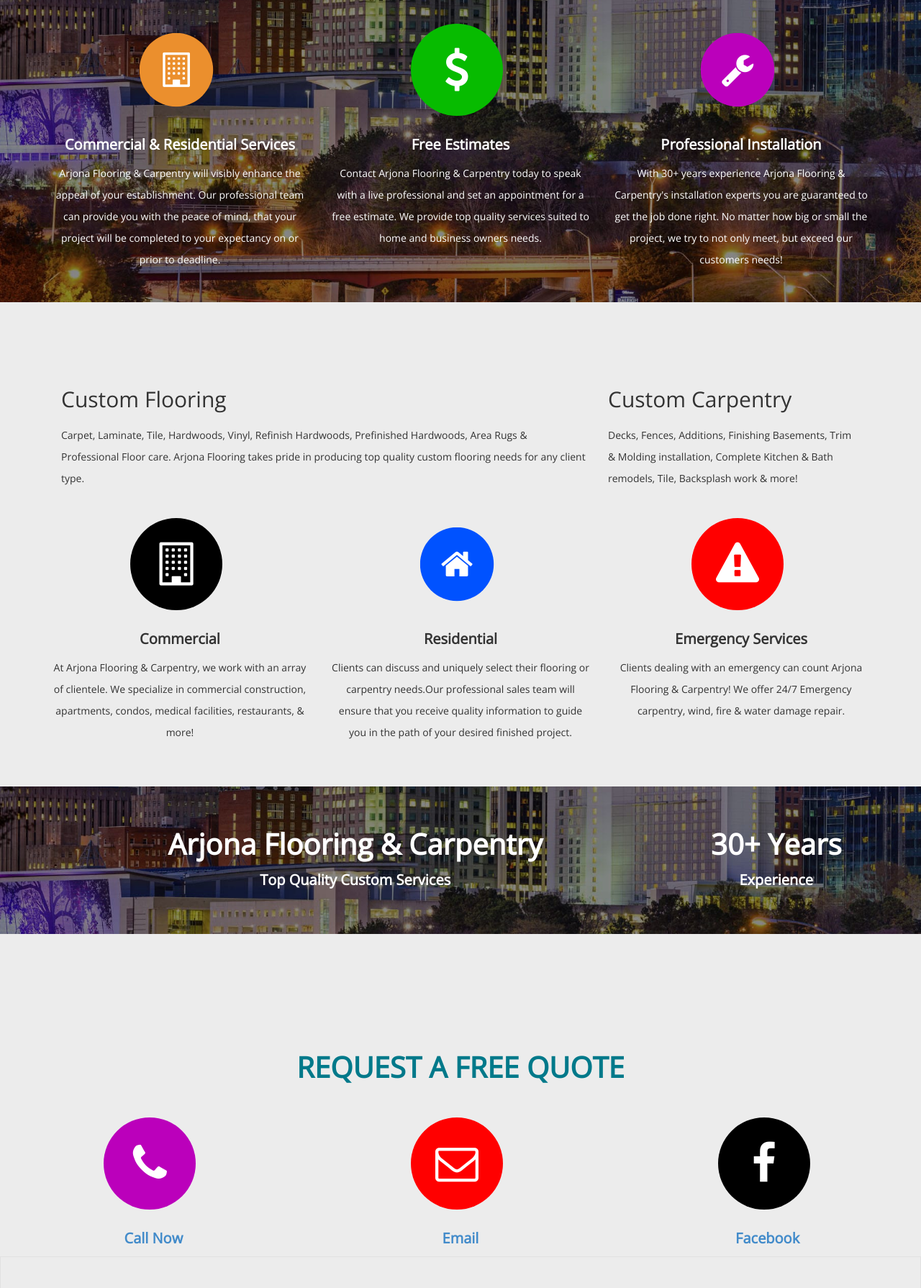
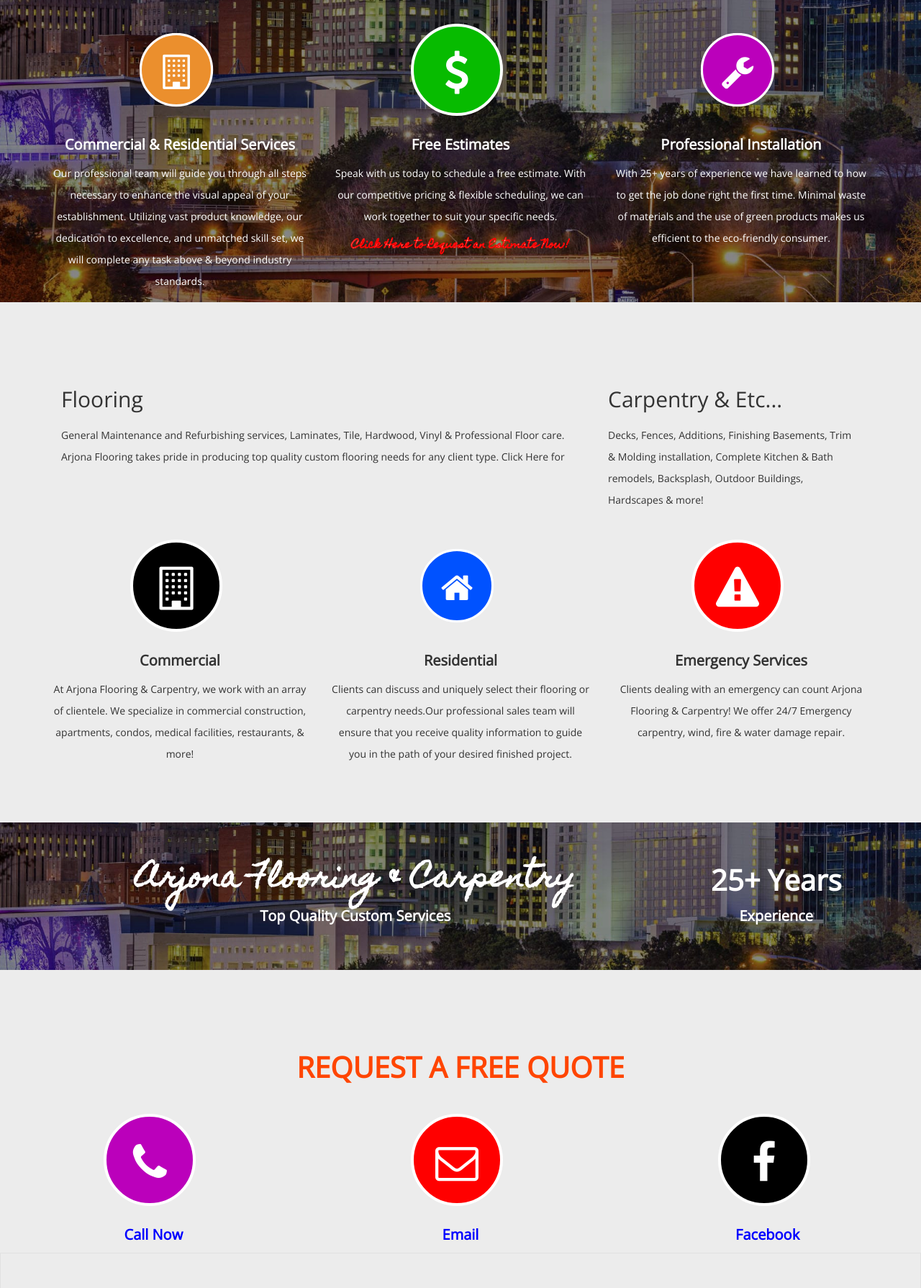
Before and after one commit to deafOne/arjonaFlooring, a plain HTML site: page index.html in a window 1280 px wide. Shown: the part 230-2020 px from the top of the page at 72% size. Drawn offline with nearby package versions, Linux system fonts and the light colour scheme; grey boxes are pictures that could not be loaded.

Commit message:
wording updates&more

```diff
--- a/assets/css/style.css
+++ b/assets/css/style.css
@@ -21,6 +21,16 @@
     background-color:#ECECEC;
 }
 
+a{
+text-decoration: none;
+color:blue;
+ }
+ a:hover{
+text-decoration: none;
+color:red;
+ }
+
+
 h1, h2, h3, h4, h5, h6 {
     font-family:'Open Sans', sans-serif;
 }
@@ -31,7 +41,7 @@
     font-size:40px;
     padding:50px 20px 5px 20px;
     text-transform:uppercase;
-    color:rgba(0, 121, 138, 1);
+    color:orangered;
 }
 
 
@@ -62,6 +72,10 @@
 p {
     font-weight:300;
     line-height:30px;
+}
+
+.img-circle {
+    border-radius: 50%;
 }
 
 .space-free {
@@ -100,6 +114,7 @@
 display: inline-block;
 border-radius: 100%;
 margin-bottom: 10px;
+border: 4px solid white;
 }
 .bk-color-red {
     background-color:#ff0000;
@@ -168,6 +183,7 @@
 .head-main {
     font-size:65px ;
     font-weight:900;
+    font-family: 'Homemade Apple', cursive;"
 
 }
 
@@ -247,7 +263,10 @@
 .add {
     font-size:20px;
     font-weight:800;
-    padding:30px;
+    padding:30px
+}
+#contact-sec h1{
+  padding:0;
 }
 /*=======================================
     FOOTER STYLES
@@ -321,6 +340,17 @@
         font-size: 10px;
   }
   }
+  @media screen and (max-width: 414px){
+    .stats-div > h3 {
+    font-size: 28px;
+  }
+    #contact-sec h1{
+        font-size: 32px;
+    }
+    #contact-sec i{
+        font-size: 20px;
+  }
+}
   @media screen and (max-width: 375px) {
        .head-main{
         font-size: 26px;
--- a/index.html
+++ b/index.html
@@ -25,13 +25,15 @@
     <link href="assets/css/style.css" rel="stylesheet" />
     <!-- GOOGLE FONT -->
     <link href='http://fonts.googleapis.com/css?family=Open+Sans' rel='stylesheet' type='text/css'>
+    <link href="https://fonts.googleapis.com/css?family=Homemade+Apple" rel="stylesheet">
     <!-- HTML5 shim and Respond.js IE8 support of HTML5 elements and media queries -->
     <!--[if lt IE 9]>
       <script src="https://oss.maxcdn.com/libs/html5shiv/3.7.0/html5shiv.js"></script>
       <script src="https://oss.maxcdn.com/libs/respond.js/1.3.0/respond.min.js"></script>
     <![endif]-->
 </head>
-<body >
+<body>
+
        <!-- NAV SECTION -->
     <div class="navbar navbar-inverse navbar-fixed-top">
         <div class="container">
@@ -41,13 +43,16 @@
                     <span class="icon-bar"></span>
                     <span class="icon-bar"></span>
                 </button>
-                <a class="navbar-brand" href="#">Arjona Customs</a>
+
+                <a class="navbar-brand" href="#" style ="font-family: 'Homemade Apple', cursive;"></a>
             </div>
             <div class="navbar-collapse collapse">
                 <ul class="nav navbar-nav navbar-right">
                     <li><a href="#home-sec">HOME</a></li>
                     <li><a href="#services-sec">SERVICES</a></li>
                     <li><a href="#contact-sec">CONTACT</a></li>
+                    <li><a href="https://www.facebook.com/pg/arjonaflooringllc/photos/">GALLERY</a></li>
+                    <li><a href= "https://www.facebook.com/arjonaflooringllc/"><i style="color:blue;" class="fa fa-facebook"></i></a></li>
                     <li><a href= "tel:1-800-275-6621"><i style="color:lightgreen" class="fa fa-phone"></i></a></li>
                 </ul>
             </div>
@@ -72,7 +77,7 @@
                  <i class="fa fa-building-o faa-pulse animated icon-round bk-color-brown"></i>
                             <h4>Commercial & Residential Services </h4>
                             <p>
-                                Arjona Flooring & Carpentry will visibly enhance the appeal of your establishment. Our professional team can provide you with the peace of mind, that your project will be completed to your expectancy on or prior to deadline.
+                                Our professional team will guide you through all steps necessary to enhance the visual appeal of your establishment. Utilizing vast product knowledge, our dedication to excellence, and unmatched skill set, we will complete any task above & beyond industry standards.
                             </p>
 
                 </div>
@@ -80,7 +85,8 @@
                  <i class="fa fa-usd  faa-bounce animated icon-round bk-color-green"></i>
                             <h4>Free Estimates </h4>
                             <p>
-                                Contact Arjona Flooring & Carpentry today to speak with a live professional and set an appointment for a free estimate. We provide top quality services suited to home and business owners needs.
+                                Speak with us today to schedule a free estimate. With our competitive pricing & flexible scheduling, we can work together to suit your specific needs.<br>
+                                <p style ="font-family: 'Homemade Apple', cursive; -webkit-text-stroke: 1px red;">Click Here to Request an Estimate Now!</p>
                             </p>
 
                 </div>
@@ -88,7 +94,7 @@
                   <i class="fa fa-wrench  faa-pulse animated icon-round bk-color-light-blue"></i>
                             <h4>Professional Installation </h4>
                             <p>
-                              With 30+ years experience Arjona Flooring & Carpentry's installation experts you are guaranteed to get the job done right. No matter how big or small the project, we try to not only meet, but exceed our customers needs!
+                              With 25+ years of experience we have learned to how to get the job done right the first time. Minimal waste of materials and the use of green products makes us efficient to the eco-friendly consumer.
                             </p>
                 </div>
             </div>
@@ -102,16 +108,18 @@
             <div class="row ">
                 <div class="col-md-12">
                       <div class="col-md-8 col-sm-8">
-                          <h2>Custom Flooring </h2>
+                          <h2>Flooring </h2>
                     <p>
-                    Carpet, Laminate, Tile, Hardwoods, Vinyl, Refinish Hardwoods, Prefinished Hardwoods, Area Rugs & Professional Floor care. Arjona Flooring takes pride in producing top quality custom flooring needs for any client type.
+                    General Maintenance and Refurbishing services, Laminates, Tile, Hardwood, Vinyl & Professional Floor care. Arjona Flooring takes pride in producing top quality custom flooring needs for any client type.
+
+                    Click Here for
                     </p>
                     </div>
 
                     <div class="col-md-4 col-sm-4">
-                    <h2>Custom Carpentry  </h2>
+                    <h2>Carpentry & Etc...</h2>
                     <p>
-                    Decks, Fences, Additions, Finishing Basements, Trim & Molding installation, Complete Kitchen & Bath remodels, Tile, Backsplash work & more!
+                    Decks, Fences, Additions, Finishing Basements, Trim & Molding installation, Complete Kitchen & Bath remodels, Backsplash, Outdoor Buildings, Hardscapes & more!
                     </p>
                     </div>
                 </div>
@@ -124,6 +132,7 @@
                             <p>
                                At Arjona Flooring & Carpentry, we work with an array of clientele. We specialize in commercial construction, apartments, condos, medical facilities, restaurants, & more!
                             </p>
+                            <img class="img-circle" url="(../img/hardscape.jpg) ";>
 
                 </div>
              <div class="col-md-4  col-sm-4">
@@ -152,13 +161,13 @@
             <div class="row ">
                 <div class="col-md-9 ">
                     <div class="stats-div">
-                        <h3>Arjona Flooring & Carpentry </h3>
+                        <h3 style = "font-family: 'Homemade Apple', cursive;">Arjona Flooring & Carpentry </h3>
                          <h4>Top Quality Custom Services</h4>
                     </div>
                 </div>
                 <div class="col-md-3 ">
                     <div class="stats-div">
-                        <h3>30+ Years</h3>
+                        <h3>25+ Years</h3>
                         <h4>Experience</h4>
                     </div>
 
@@ -187,7 +196,7 @@
                             <h4>Email</h4></a>
                             </div>
                             <div class="col-md-4  col-xs-4">
-                            <a href= "https://www.facebook.com/ArjonaFlooring">
+                            <a href= "https://www.facebook.com/arjonaflooringllc">
                   <i class="fa fa-facebook  faa-bounce animated icon-round bk-color-black"></i>
                             <h4>Facebook</h4></a>
                             </div></center><br><br>
@@ -204,7 +213,7 @@
 
     <!--FOOTER SECTION -->
     <div id="footer">
-        2017 Arjona Flooring & Carpentry, LLC | All Right Reserved
+        2018 Arjona Flooring & Carpentry, LLC | All Right Reserved
 
     </div>
     <!-- END FOOTER SECTION -->
```
Also changed, not shown: assets/img/hardscape.jpg (added), assets/img/icon.jpg (added).
